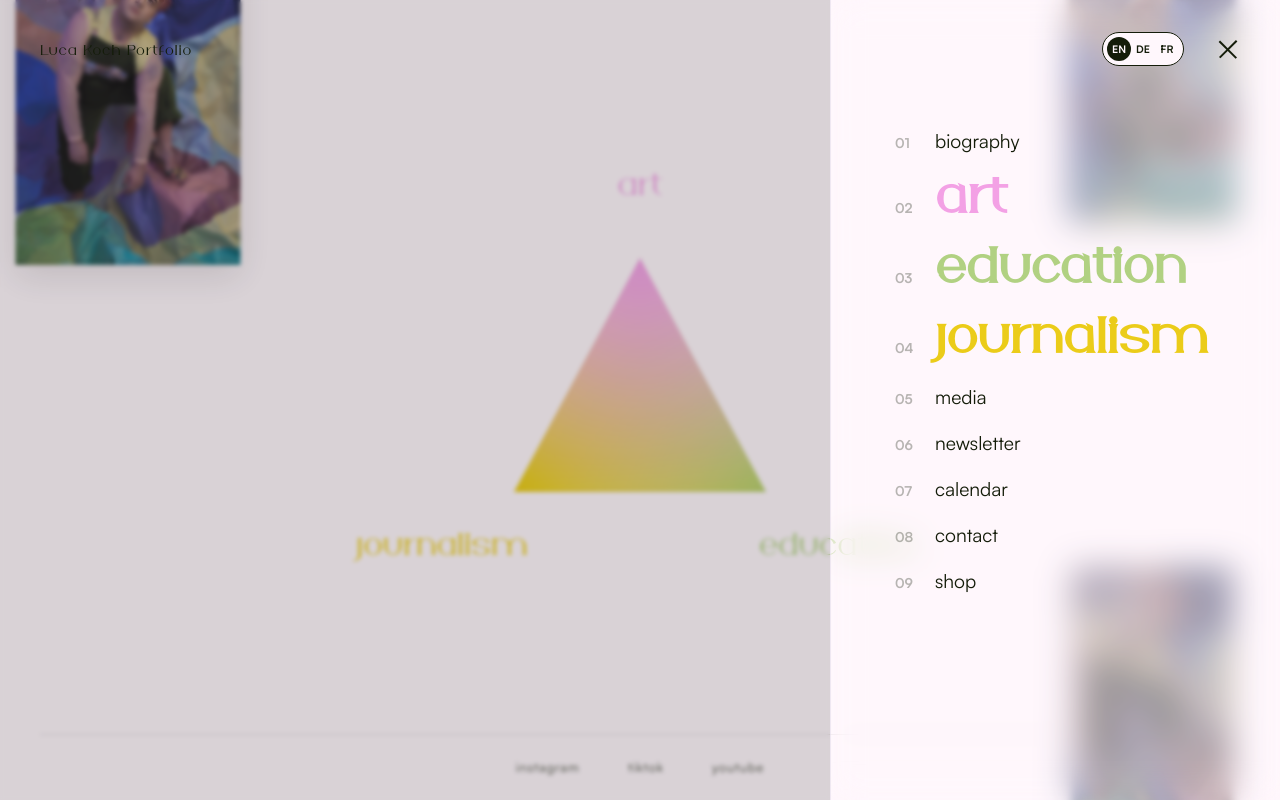
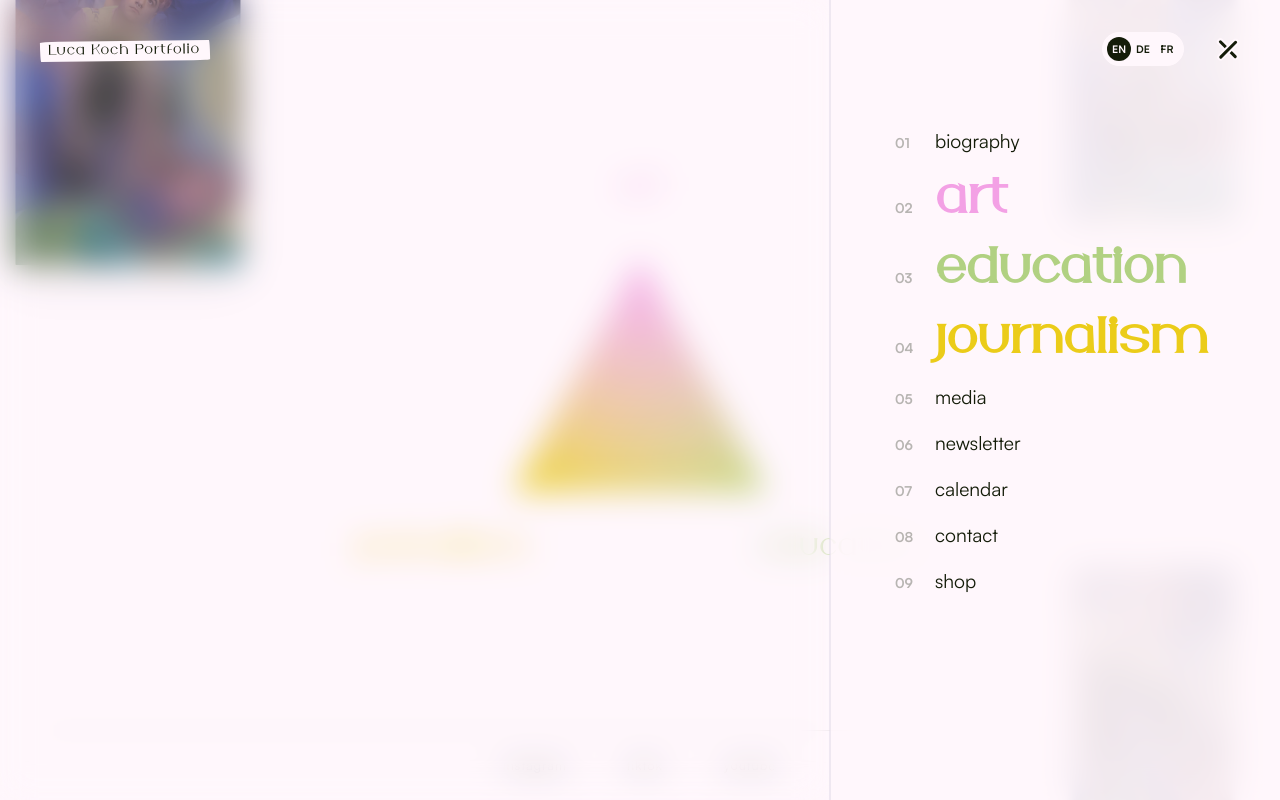
Before and after one commit to Sk8terb0i/website-lucakoch, a React (Vite) app: page / in a window 1280 px wide. Both pictures are taken after a click on the button 1228 px from the left and 49 px from the top of the page. Built offline with nearby package versions, Linux system fonts and the light colour scheme.

Commit message:
head and foot

```diff
--- a/src/components/Footer.jsx
+++ b/src/components/Footer.jsx
@@ -5,17 +5,23 @@ export default function Footer() {
   const { lang } = useLanguage();
   const t = translations[lang];
 
-  const linkStyle = {
-    fontSize: "0.8rem", // Slightly smaller for Satoshi
+  const getMarkerStyle = (rotation) => ({
+    fontSize: "0.8rem",
     color: "var(--text)",
     textTransform: "lowercase",
-    fontFamily: "'Satoshi', sans-serif", // Switched to Satoshi
-    letterSpacing: "0.08em", // Satoshi loves a bit of extra tracking
-    transition: "opacity 0.2s ease",
+    fontFamily: "'Satoshi', sans-serif",
+    letterSpacing: "0.08em",
+    transition: "opacity 0.2s ease, transform 0.2s ease",
     pointerEvents: "auto",
     cursor: "pointer",
     fontWeight: "normal",
-  };
+    /* IMPERFECT ORGANIC MARKER HIGHLIGHT */
+    backgroundColor: "var(--background)",
+    padding: "0.15em 0.55em 0.2em 0.45em",
+    borderRadius: "255px 15px 225px 15px / 15px 225px 15px 255px",
+    display: "inline-block",
+    transform: `rotate(${rotation})`,
+  });
 
   return (
     <footer
@@ -26,7 +32,7 @@ export default function Footer() {
         right: 0,
         zIndex: 50,
         pointerEvents: "none",
-        opacity: 0.75, // Matching your header opacity
+        opacity: 0.75,
       }}
     >
       {/* THE THIN DELINEATION LINE */}
@@ -52,7 +58,7 @@ export default function Footer() {
           href="https://instagram.com"
           target="_blank"
           rel="noreferrer"
-          style={linkStyle}
+          style={getMarkerStyle("0.5deg")}
           onMouseOver={(e) => (e.target.style.opacity = 0.5)}
           onMouseOut={(e) => (e.target.style.opacity = 1)}
         >
@@ -63,7 +69,7 @@ export default function Footer() {
           href="https://tiktok.com"
           target="_blank"
           rel="noreferrer"
-          style={linkStyle}
+          style={getMarkerStyle("-0.4deg")}
           onMouseOver={(e) => (e.target.style.opacity = 0.5)}
           onMouseOut={(e) => (e.target.style.opacity = 1)}
         >
@@ -74,7 +80,7 @@ export default function Footer() {
           href="https://youtube.com"
           target="_blank"
           rel="noreferrer"
-          style={linkStyle}
+          style={getMarkerStyle("0.6deg")}
           onMouseOver={(e) => (e.target.style.opacity = 0.5)}
           onMouseOut={(e) => (e.target.style.opacity = 1)}
         >
--- a/src/components/Header.jsx
+++ b/src/components/Header.jsx
@@ -1,4 +1,4 @@
-import { useState, useEffect } from "react";
+import { useState, useEffect, useRef } from "react";
 import { Link } from "react-router-dom";
 import { useLanguage } from "../context/LanguageContext";
 import { translations } from "../translations";
@@ -10,11 +10,56 @@ export default function Header() {
   const t = translations[lang];
 
   const [isMobile, setIsMobile] = useState(window.innerWidth < 768);
+  const [isLangOverlapped, setIsLangOverlapped] = useState(false);
+  const langSwitchRef = useRef(null);
 
   useEffect(() => {
     const handleResize = () => setIsMobile(window.innerWidth < 768);
     window.addEventListener("resize", handleResize);
     return () => window.removeEventListener("resize", handleResize);
+  }, []);
+
+  // ----------------------------------------------------------------------
+  // 🔍 DYNAMIC OVERLAP DETECTOR FOR LANGUAGE SWITCH BORDER
+  // ----------------------------------------------------------------------
+  useEffect(() => {
+    const checkOverlap = () => {
+      if (!langSwitchRef.current) return;
+      const langRect = langSwitchRef.current.getBoundingClientRect();
+      const images = document.querySelectorAll("img");
+      let overlapping = false;
+
+      for (let img of images) {
+        const imgRect = img.getBoundingClientRect();
+
+        // Skip invisible or faded-out slots
+        const style = window.getComputedStyle(img.parentElement || img);
+        if (style.opacity === "0" || style.display === "none") continue;
+
+        const isIntersecting = !(
+          langRect.right < imgRect.left ||
+          langRect.left > imgRect.right ||
+          langRect.bottom < imgRect.top ||
+          langRect.top > imgRect.bottom
+        );
+
+        if (isIntersecting) {
+          overlapping = true;
+          break;
+        }
+      }
+      setIsLangOverlapped(overlapping);
+    };
+
+    const interval = setInterval(checkOverlap, 100);
+    window.addEventListener("resize", checkOverlap);
+    window.addEventListener("scroll", checkOverlap);
+
+    return () => {
+      clearInterval(interval);
+      window.removeEventListener("resize", checkOverlap);
+      window.removeEventListener("scroll", checkOverlap);
+    };
   }, []);
 
   const menuItems = [
@@ -70,11 +115,17 @@ export default function Header() {
               style={{
                 margin: 0,
                 fontSize: "1rem",
-                fontWeight: "normal",
+                fontWeight: "500",
                 letterSpacing: "0.05em",
                 color: "var(--text)",
                 fontFamily: "BrandFont, sans-serif",
                 paddingTop: "4px",
+                /* IMPERFECT ORGANIC MARKER HIGHLIGHT */
+                backgroundColor: "var(--background)",
+                padding: "0.15em 0.6em 0.2em 0.5em",
+                borderRadius: "255px 15px 225px 15px / 15px 225px 15px 255px",
+                display: "inline-block",
+                transform: "rotate(-0.6deg)",
               }}
             >
               {t.siteTitle}
@@ -91,16 +142,20 @@ export default function Header() {
             pointerEvents: "auto",
           }}
         >
-          {/* LANGUAGE TOGGLE */}
+          {/* LANGUAGE TOGGLE WITH DYNAMIC OVERLAP BORDER */}
           <div
+            ref={langSwitchRef}
             style={{
               display: "flex",
               alignItems: "center",
               position: "relative",
-              border: "1px solid var(--text)",
+              border: `1px solid ${
+                isLangOverlapped ? "var(--background)" : "var(--text)"
+              }`,
               borderRadius: "30px",
               padding: "4px",
               backgroundColor: "var(--background)",
+              transition: "border-color 0.3s ease",
             }}
           >
             <div
@@ -161,7 +216,7 @@ export default function Header() {
               cursor: "pointer",
               display: "flex",
               flexDirection: "column",
-              gap: "8px",
+              gap: "7px",
               padding: "0",
               zIndex: 60,
               transition: "transform 0.3s ease, opacity 0.3s ease",
@@ -170,8 +225,10 @@ export default function Header() {
             <div
               style={{
                 width: "24px",
-                height: "1.5px",
+                height: "2.5px",
+                borderRadius: "2px",
                 backgroundColor: "var(--text)",
+                boxShadow: "0 0 0 2px var(--background)",
                 transition: "transform 0.4s cubic-bezier(0.25, 1, 0.5, 1)",
                 transform: isMenuOpen
                   ? "translateY(4.75px) rotate(45deg)"
@@ -181,8 +238,10 @@ export default function Header() {
             <div
               style={{
                 width: "24px",
-                height: "1.5px",
+                height: "2.5px",
+                borderRadius: "2px",
                 backgroundColor: "var(--text)",
+                boxShadow: "0 0 0 2px var(--background)",
                 transition: "transform 0.4s cubic-bezier(0.25, 1, 0.5, 1)",
                 transform: isMenuOpen
                   ? "translateY(-4.75px) rotate(-45deg)"
@@ -202,13 +261,15 @@ export default function Header() {
           bottom: 0,
           left: 0,
           right: isMobile ? 0 : DESKTOP_WIDTH,
-          backgroundColor: "rgba(0,0,0,0.15)",
-          backdropFilter: "blur(2px)",
-          WebkitBackdropFilter: "blur(2px)",
+          backgroundColor: isMobile
+            ? "rgba(255, 247, 252, 0.9)"
+            : "rgba(255, 247, 252, 0.15)",
+          backdropFilter: "blur(16px)",
+          WebkitBackdropFilter: "blur(16px)",
+          borderRight: "1px solid rgba(223, 217, 232, 0.5)",
           zIndex: 54,
           pointerEvents: isMenuOpen ? "auto" : "none",
           visibility: isMenuOpen ? "visible" : "hidden",
-          /* On mobile: Fade smoothly in place. On desktop: Slide in from the left */
           opacity: isMobile ? (isMenuOpen ? 1 : 0) : 1,
           transform: isMobile
             ? "none"
@@ -231,8 +292,8 @@ export default function Header() {
           width: isMobile ? "100vw" : DESKTOP_WIDTH,
           boxSizing: "border-box",
           backgroundColor: isMobile
-            ? "rgba(255, 247, 252, 0.9)"
-            : "rgba(255, 247, 252, 0.15)",
+            ? "rgba(255, 247, 252, 0.98)"
+            : "rgba(255, 247, 252, 0.85)",
           backdropFilter: "blur(16px)",
           WebkitBackdropFilter: "blur(16px)",
           borderLeft: "1px solid rgba(223, 217, 232, 0.5)",
@@ -241,7 +302,6 @@ export default function Header() {
           flexDirection: "column",
           padding: isMobile ? "8rem 2rem 3rem 2rem" : "8rem 4rem 3rem 4rem",
           overflowY: "auto",
-          /* Pure slide from the right side */
           transform: isMenuOpen ? "translateX(0)" : "translateX(100%)",
           transition: "transform 0.5s cubic-bezier(0.25, 1, 0.5, 1)",
         }}
@@ -284,7 +344,6 @@ export default function Header() {
                   e.currentTarget.style.opacity = 1;
                 }}
               >
-                {/* The fixed-width Number Prefix */}
                 <span
                   style={{
                     fontFamily: "'Satoshi', sans-serif",
@@ -298,7 +357,6 @@ export default function Header() {
                   {String(index + 1).padStart(2, "0")}
                 </span>
 
-                {/* The actual Link Text */}
                 <span
                   style={{
                     fontSize: isCoreTopic
```
